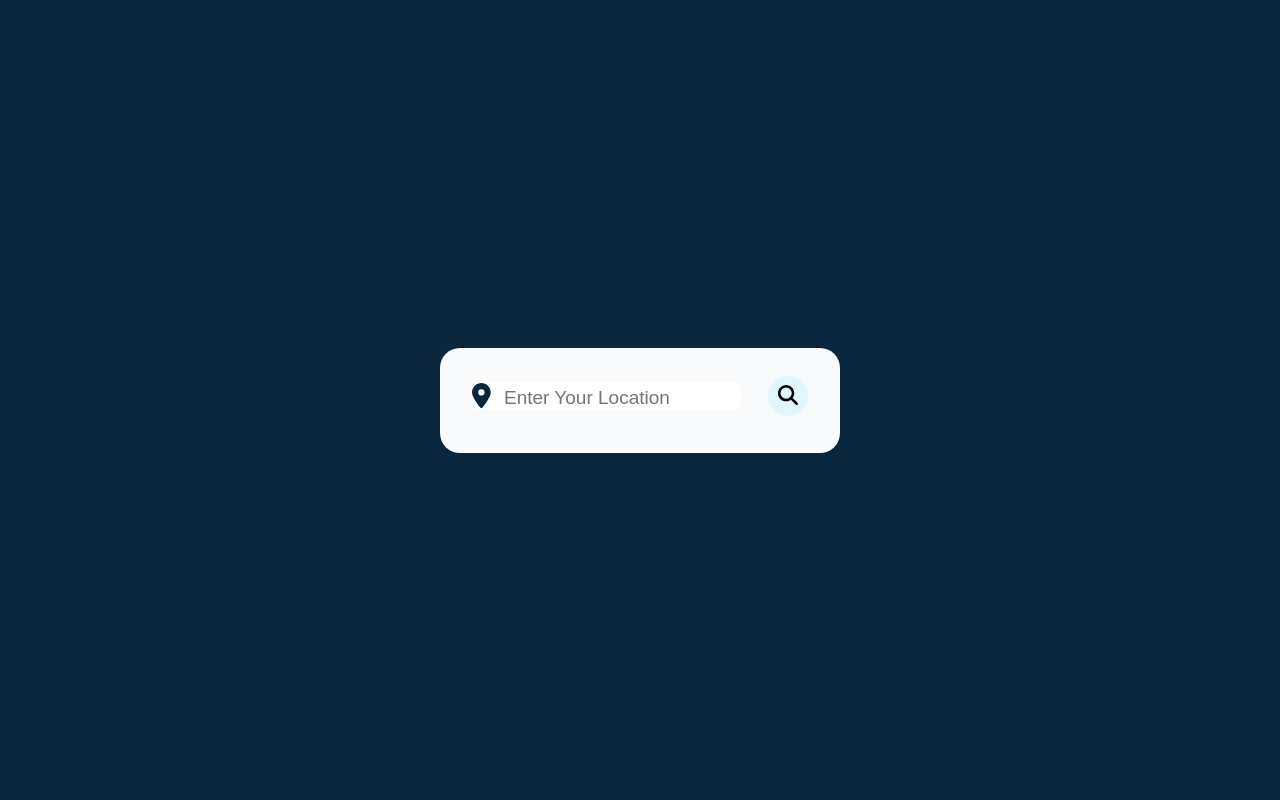
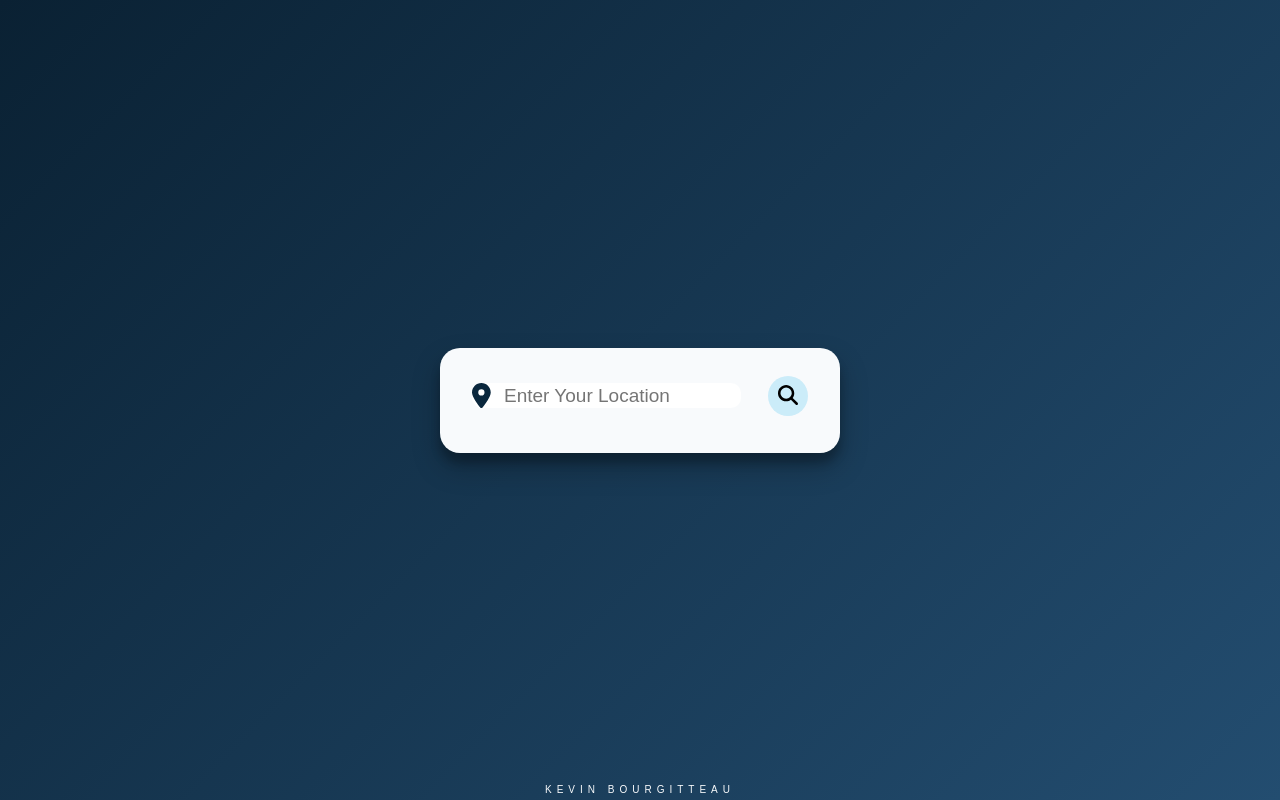
Before and after one commit to Ka-be/weather_app, a website built with Vite: page index.html in a window 1280 px wide. Built offline with nearby package versions, Linux system fonts and the light colour scheme.

Commit message:
add accessibility on script + style

```diff
--- a/index.html
+++ b/index.html
@@ -41,6 +41,9 @@
         </div>
       </div>
     </div>
+    <footer>
+      <a href="https://www.kevinbourgitteau.com" target="_blank" rel="noopener noreferrer">Kevin Bourgitteau</a>
+    </footer>
     <script src="https://cdnjs.cloudflare.com/ajax/libs/font-awesome/6.4.2/js/all.min.js" integrity="sha512-uKQ39gEGiyUJl4AI6L+ekBdGKpGw4xJ55+xyJG7YFlJokPNYegn9KwQ3P8A7aFQAUtUsAQHep+d/lrGqrbPIDQ==" crossorigin="anonymous" referrerpolicy="no-referrer"></script>
     <script src="/main.js"></script>
   </body>
--- a/main.js
+++ b/main.js
@@ -1,24 +1,29 @@
-
-
 const container = document.querySelector(".container");
-const search = document.querySelector(".search-box button");
+const searchButton = document.querySelector(".search-box button");
+const searchInput = document.querySelector('.search-box input');
 const weatherBox = document.querySelector(".weather-box");
 const weatherDetails = document.querySelector(".weather-details");
 const error404 = document.querySelector(".not-found");
 
-search.addEventListener('click', () => {
+searchButton.addEventListener('click', performSearch);
+searchInput.addEventListener('keydown', (event) => {
+  if (event.key === 'Enter') {
+    performSearch();
+  }
+});
 
+function performSearch() {
   const APIKey = 'a808bfd0f9ca79c3c7b50b46777916da';
-  const city = document.querySelector('.search-box input').value;
+  const city = searchInput.value;
 
-  if(city === ''){
+  if (city === '') {
     return;
   }
 
-  fetch(`https://api.openweathermap.org/data/2.5/weather?q=${city}&units=metric&appid=${APIKey}`).then(response => response.json()).then(json => {
-
-
-  if(json.cod === '404'){
+  fetch(`https://api.openweathermap.org/data/2.5/weather?q=${city}&units=metric&appid=${APIKey}`)
+    .then(response => response.json())
+    .then(json => {
+      if (json.cod === '404') {
         container.style.height = '400px';
         weatherBox.style.display = 'none';
         weatherDetails.style.display = 'none';
@@ -36,27 +41,22 @@ search.addEventListener('click', () => {
       const humidity = document.querySelector('.weather-details .humidity span');
       const wind = document.querySelector('.weather-details .wind span');
 
-  switch (json.weather[0].main){
+      switch (json.weather[0].main) {
         case 'Clear':
           image.src = './public/images/clear.png';
           break;
-
         case 'Rain':
           image.src = './public/images/rain.png';
           break;
-
         case 'Snow':
           image.src = './public/images/snow.png';
           break;
-
         case 'Clouds':
           image.src = './public/images/clouds.png';
           break;
-
         case 'Haze':
           image.src = './public/images/haze.png';
           break;
-
         default:
           image.src = '';
       }
@@ -64,14 +64,12 @@ search.addEventListener('click', () => {
       temperature.innerHTML = `${parseInt(json.main.temp)}<span>°C</span>`;
       description.innerHTML = `${json.weather[0].description}`;
       humidity.innerHTML = `${json.main.humidity}%`;
-  wind.innerHTML = `${parseInt(json.wind.speed)} Km/h`
+      wind.innerHTML = `${parseInt(json.wind.speed)} Km/h`;
 
       weatherBox.style.display = '';
       weatherDetails.style.display = '';
       weatherBox.classList.add('fadeIn');
       weatherDetails.classList.add('fadeIn');
       container.style.height = '590px';
-
-
     });
-})
+}
--- a/styles/_general.scss
+++ b/styles/_general.scss
@@ -1,5 +1,6 @@
 body{
-  background: #0a273d;
+  background-color: #0a273d;
+  background-image: linear-gradient(135deg, #0a2133 0%, #234d70 100%);
   height: 100vh;
   display: flex;
   justify-content: center;
@@ -9,6 +10,7 @@ body{
 .container{
   background: #f8fafc;
   position: relative;
+  box-shadow: rgba(0, 0, 0, 0.25) 0px 14px 28px, rgba(0, 0, 0, 0.22) 0px 10px 10px;
   height: 105px;
   width: 400px;
   border-radius: 20px;
@@ -25,11 +27,12 @@ body{
   justify-content: space-between;
 
   input{
-    color: #0a273d;
+    color: #234d70;
     background: #fff;
     border-radius: 10px;
     width: 80%;
-    font-size: 24px;
+    font-size: 20px;
+    font-weight: 400;
     text-transform: uppercase;
     padding-left: 32px;
     border: none;
@@ -46,7 +49,7 @@ body{
   }
 
   button{
-    background: #dff6ff;
+    background: #cbecf9;
     cursor: pointer;
     width: 40px;
     height: 40px;
@@ -138,7 +141,6 @@ body{
 
   p{
     font-size: 14px;
-
   }
 }
 
@@ -179,3 +181,13 @@ body{
     opacity: 1;
   }
 }
+
+
+footer{
+  position: absolute;
+  bottom: 5px;
+  text-transform: uppercase;
+  font-size: 10px;
+  color:#f8fafc;
+  letter-spacing: 5px;
+}
```
Also changed, not shown: style.css, 1 other file. Lines whose indentation alone changed are shown as unchanged.
